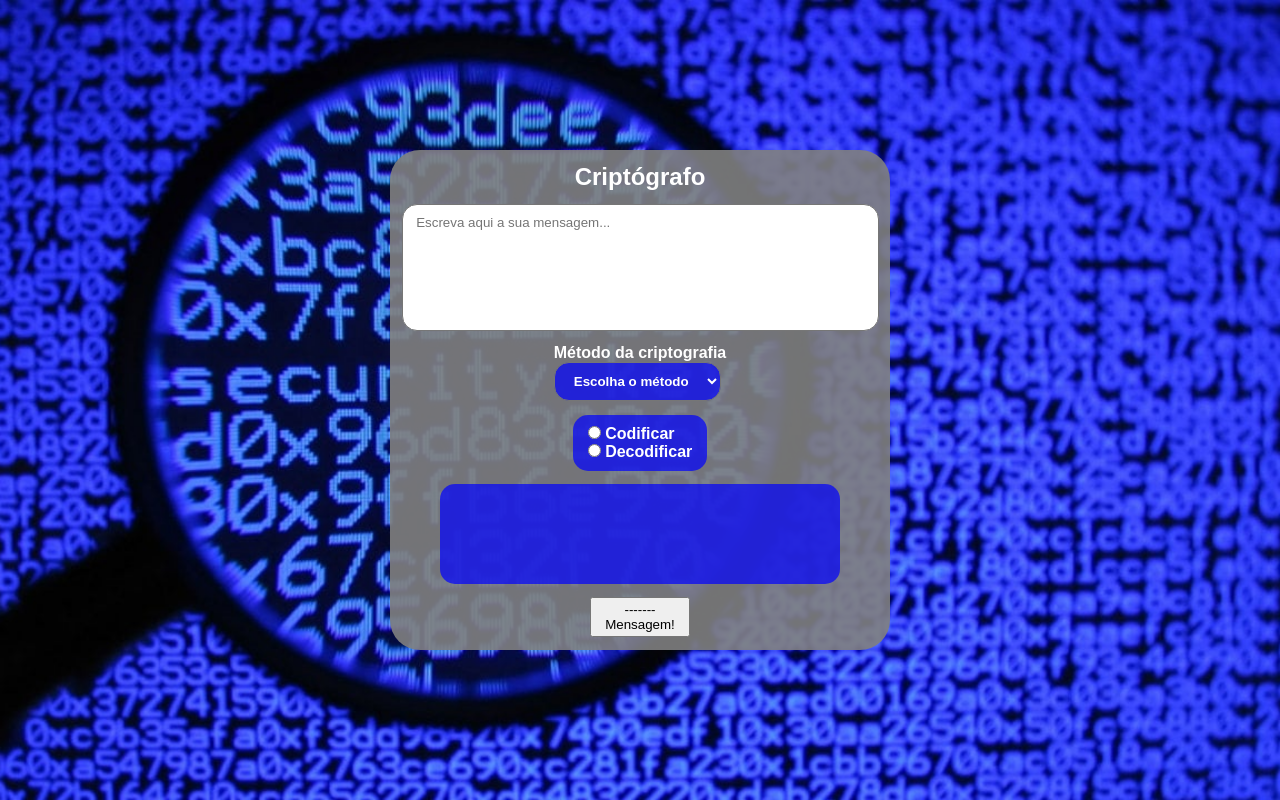
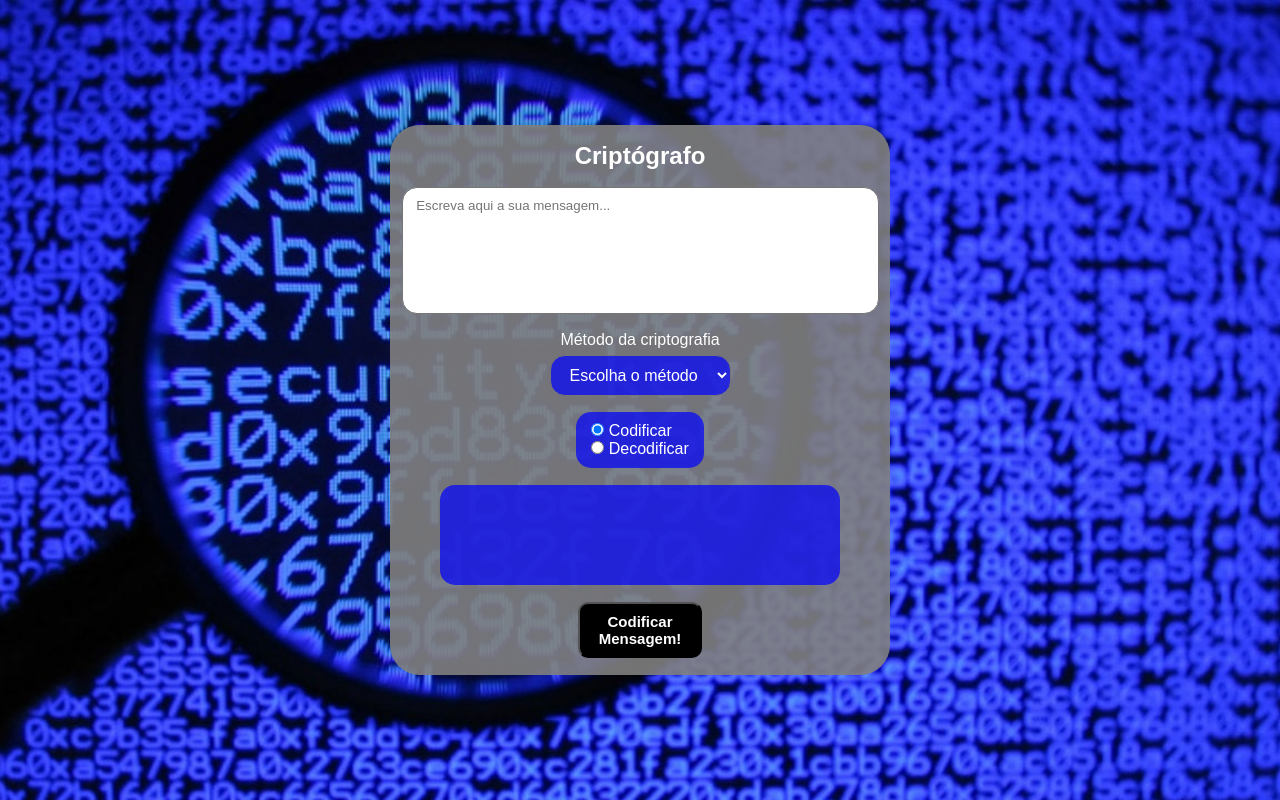
Before and after one commit to LeoAChaves/cifraDeCesar, a plain HTML site: page cifraDeCesar.html in a window 1280 px wide. Drawn offline with Linux system fonts and the light colour scheme.

Commit message:
Interface

```diff
--- a/cifraDeCesar.css
+++ b/cifraDeCesar.css
@@ -17,32 +17,23 @@ body {
 fieldset {
   border: none;
 }
-h2,
-label,
-legend,
-.metodo,
-output {
-  color: white;
-  font-weight: 700;
-}
 textarea {
   resize: none;
   border-radius: 15px;
   padding: 10px;
 }
-.metodo,
-.tipo,
-.resposta,
-.passo {
-  background-color: rgba(0, 0, 255, 0.7);
-  padding: 10px 15px;
-  border-radius: 15px;
+legend {
+  text-align: center;
 }
 
+.metodo {
+  font-size: 16px;
+  margin-top: 6px;
+}
 .decoder {
   background-color: rgba(128, 128, 128, 0.9);
   width: 500px;
-  height: 500px;
+  height: 550px;
   border-radius: 30px;
   display: flex;
   flex-direction: column;
@@ -61,12 +52,32 @@ textarea {
   display: flex;
   flex-direction: column;
 }
-
 .resposta {
   width: 80%;
   height: 100px;
 }
 .enviar {
-  width: 100px;
-  height: 40px;
+  width: 124px;
+  height: 56px;
+  background-color: black;
+  color: white;
+  border-radius: 10px;
+  font-size: 15px;
+  font-weight: 700;
 }
+
+.metodo,
+.tipo,
+.resposta,
+.passo {
+  background-color: rgba(0, 0, 255, 0.7);
+  padding: 10px 15px;
+  border-radius: 15px;
+}
+h2,
+label,
+legend,
+.metodo,
+output {
+  color: white;
+}
--- a/cifraDeCesar.html
+++ b/cifraDeCesar.html
@@ -22,7 +22,7 @@
 
       <fieldset>
         <legend>Método da criptografia</legend>
-        <select class="metodo">
+        <select class="metodo" required>
           <option>Escolha o método</option>
           <option>Cifra de Cesar</option>
           <option>Base 64</option>
@@ -41,19 +41,20 @@
       </div>
 
       <fieldset class="tipo">
-        <div class="cod-decod">
+        <div class="coddecod">
           <input
             type="radio"
-            name="cod-decod"
+            name="coddecod"
             value="msg-codigo"
             id="codificar"
+            checked
           />
           <label for="codificar">Codificar</label>
         </div>
         <div class="cod-decod">
           <input
             type="radio"
-            name="cod-decod"
+            name="coddecod"
             value="codigo-msg"
             id="decodificar"
           />
@@ -63,7 +64,7 @@
 
       <div class="resposta"></div>
 
-      <button class="enviar">------- Mensagem!</button>
+      <button class="enviar">Codificar Mensagem!</button>
     </form>
 
     <script src="./cifraDeCesar.js"></script>
--- a/cifraDeCesar.js
+++ b/cifraDeCesar.js
@@ -12,3 +12,21 @@ metodo.addEventListener("change", function () {
     passo.style.display = "none";
   }
 });
+
+var enviar = document.querySelector(".enviar");
+var tipoRadio = document.forms[0].coddecod;
+var tipo = document.querySelector(".tipo");
+
+tipo.addEventListener("change", function () {
+  if (tipoRadio[0].checked) {
+    enviar.textContent = "Codificar Mensagem!";
+  } else {
+    enviar.textContent = "Decodificar Mensagem!";
+  }
+});
+
+var entrada = document.getElementById("entrada");
+
+enviar.addEventListener("click", function (e) {
+  e.preventDefault();
+});
```
